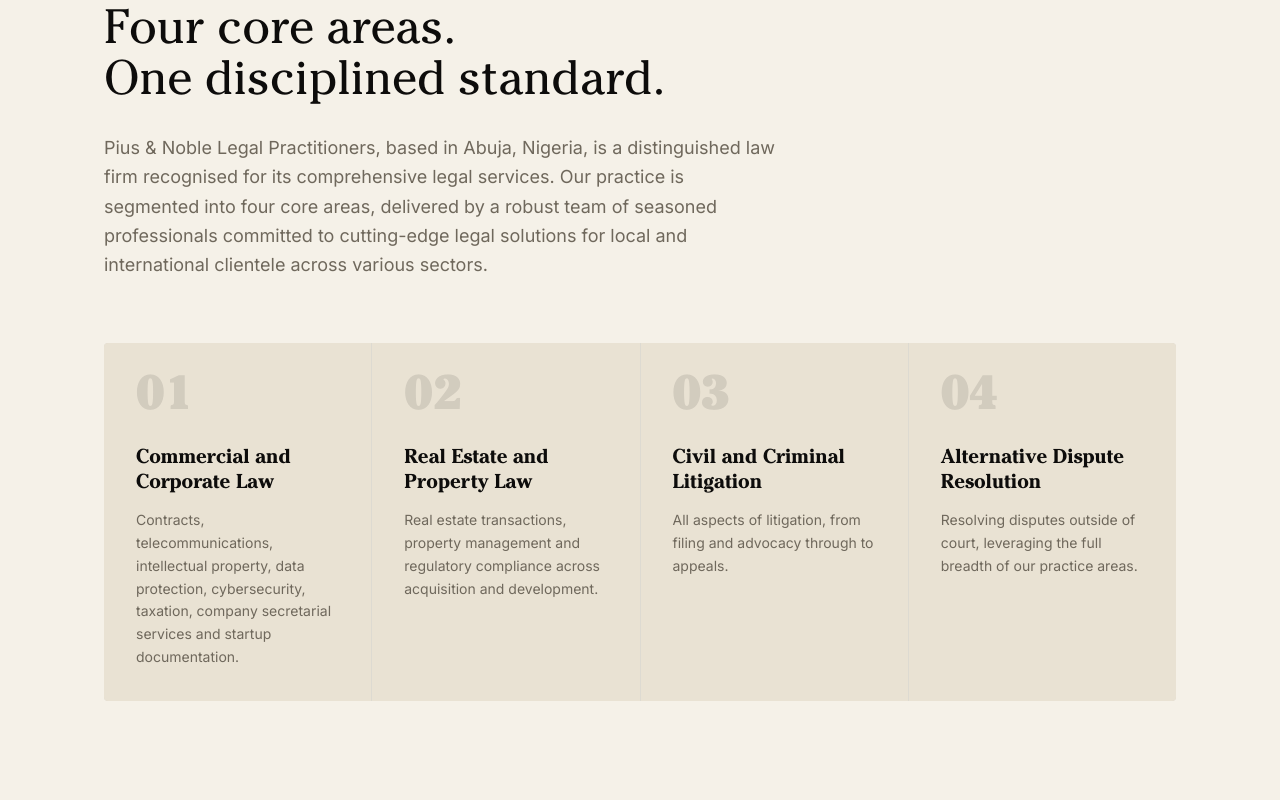
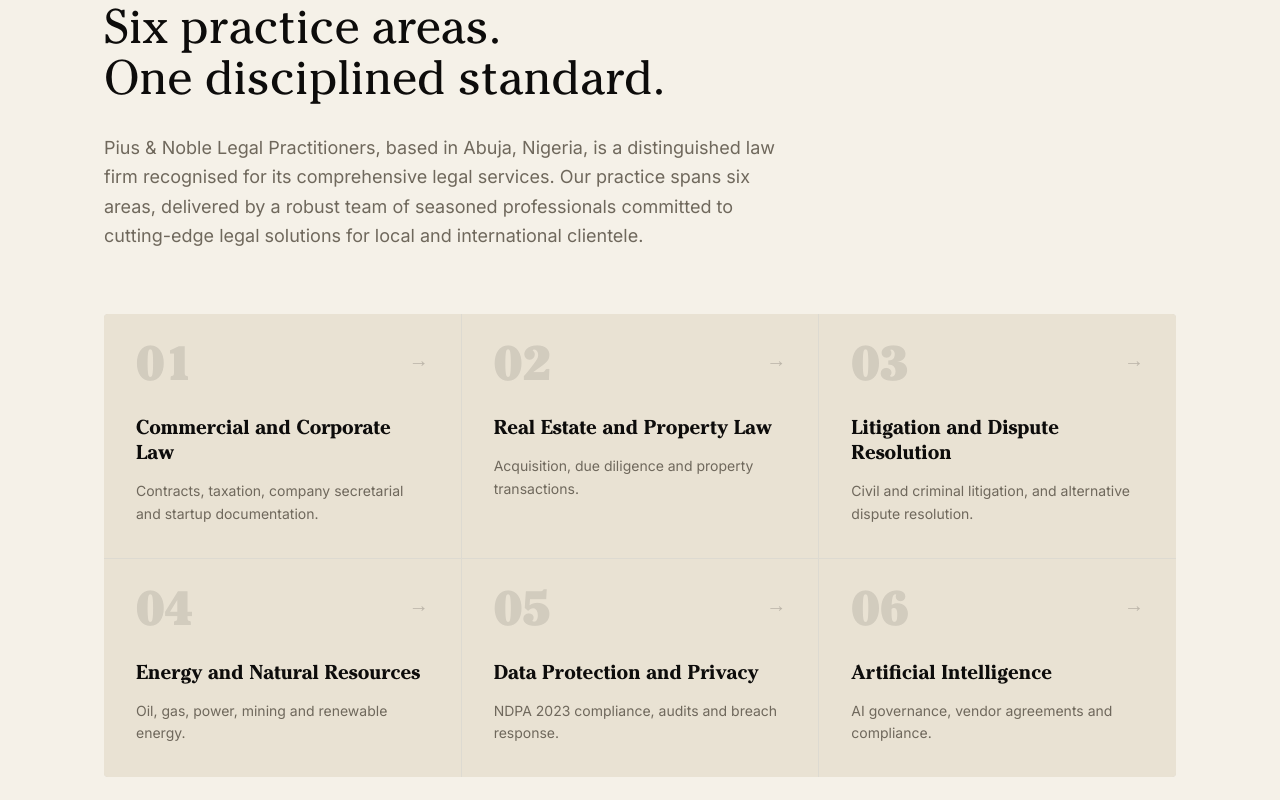
Before and after one commit to PIUSANDNOBLELP/PiusandNobleLP-, a Next.js app: page /about in a window 1280 px wide. Shown: the part 2260-3060 px from the top of the page. Built offline with nearby package versions, Linux system fonts and the light colour scheme.

Commit message:
feat: align the about page with the six practice areas
Derive the who-we-are grid from the shared practice area list instead of a hard-coded four-item summary, so each card links to its detail section and the page matches the six areas used across the rest of the site.

```diff
--- a/app/about/page.tsx
+++ b/app/about/page.tsx
@@ -1,37 +1,15 @@
+import Link from "next/link";
 import Nav from "@/components/nav";
 import Footer from "@/components/footer";
 import Reveal from "@/components/reveal";
 import { About } from "@/components/sections";
+import { PRACTICE_AREAS, practiceAreaHref } from "@/lib/practice-areas";
 
 export const metadata = {
   title: "About Us | Pius & Noble LP",
   description:
     "Pius & Noble LP is an Abuja-based law firm delivering cutting-edge legal solutions across commercial, real estate, litigation and ADR — built on excellence, efficiency, accessibility and personalised service.",
 };
-
-// Four core areas, drawn from the firm's profile document.
-const coreAreas = [
-  {
-    no: "01",
-    name: "Commercial and Corporate Law",
-    body: "Contracts, telecommunications, intellectual property, data protection, cybersecurity, taxation, company secretarial services and startup documentation.",
-  },
-  {
-    no: "02",
-    name: "Real Estate and Property Law",
-    body: "Real estate transactions, property management and regulatory compliance across acquisition and development.",
-  },
-  {
-    no: "03",
-    name: "Civil and Criminal Litigation",
-    body: "All aspects of litigation, from filing and advocacy through to appeals.",
-  },
-  {
-    no: "04",
-    name: "Alternative Dispute Resolution",
-    body: "Resolving disputes outside of court, leveraging the full breadth of our practice areas.",
-  },
-];
 
 const principles = [
   {
@@ -127,7 +105,7 @@ export default function AboutPage() {
           </div>
         </section>
 
-        {/* Who we are — four core areas */}
+        {/* Who we are — six practice areas */}
         <section className="bg-paper py-28 md:py-40">
           <div className="mx-auto max-w-6xl px-6 md:px-10">
             <Reveal>
@@ -136,27 +114,39 @@ export default function AboutPage() {
                 Who we are
               </p>
               <h2 className="font-display max-w-3xl text-4xl font-normal leading-[1.05] md:text-5xl">
-                Four core areas.<br />One disciplined standard.
+                Six practice areas.<br />One disciplined standard.
               </h2>
               <p className="mt-6 max-w-2xl text-lg leading-relaxed text-mute">
                 Pius &amp; Noble Legal Practitioners, based in Abuja, Nigeria, is a distinguished
-                law firm recognised for its comprehensive legal services. Our practice is
-                segmented into four core areas, delivered by a robust team of seasoned
-                professionals committed to cutting-edge legal solutions for local and
-                international clientele across various sectors.
+                law firm recognised for its comprehensive legal services. Our practice spans six
+                areas, delivered by a robust team of seasoned professionals committed to
+                cutting-edge legal solutions for local and international clientele.
               </p>
             </Reveal>
 
-            <div className="mt-16 grid gap-px overflow-hidden rounded-sm bg-ink/10 md:grid-cols-2 lg:grid-cols-4">
-              {coreAreas.map((a, i) => (
-                <Reveal key={a.no} delay={i * 0.08}>
-                  <div className="group flex h-full flex-col bg-paper-deep p-8 transition-colors duration-500 hover:bg-paper">
-                    <span className="font-display text-5xl font-black text-ink/10 transition-colors duration-500 group-hover:text-gold-deep/40">
-                      {a.no}
-                    </span>
-                    <h3 className="font-display mt-6 text-xl font-bold leading-tight">{a.name}</h3>
-                    <p className="mt-3 text-sm leading-relaxed text-mute">{a.body}</p>
-                  </div>
+            <div className="mt-16 grid gap-px overflow-hidden rounded-sm bg-ink/10 md:grid-cols-2 lg:grid-cols-3">
+              {PRACTICE_AREAS.map((a, i) => (
+                <Reveal key={a.slug} delay={i * 0.06}>
+                  <Link
+                    href={practiceAreaHref(a.slug)}
+                    className="group flex h-full flex-col bg-paper-deep p-8 transition-colors duration-500 hover:bg-paper"
+                  >
+                    <div className="flex items-start justify-between">
+                      <span className="font-display text-5xl font-black text-ink/10 transition-colors duration-500 group-hover:text-gold-deep/40">
+                        {String(i + 1).padStart(2, "0")}
+                      </span>
+                      <span
+                        className="text-xl text-ink/20 transition-all duration-500 group-hover:translate-x-1 group-hover:text-gold-deep"
+                        aria-hidden
+                      >
+                        →
+                      </span>
+                    </div>
+                    <h3 className="font-display mt-6 text-xl font-bold leading-tight transition-colors duration-500 group-hover:text-gold-deep">
+                      {a.name}
+                    </h3>
+                    <p className="mt-3 text-sm leading-relaxed text-mute">{a.note}</p>
+                  </Link>
                 </Reveal>
               ))}
             </div>
```
